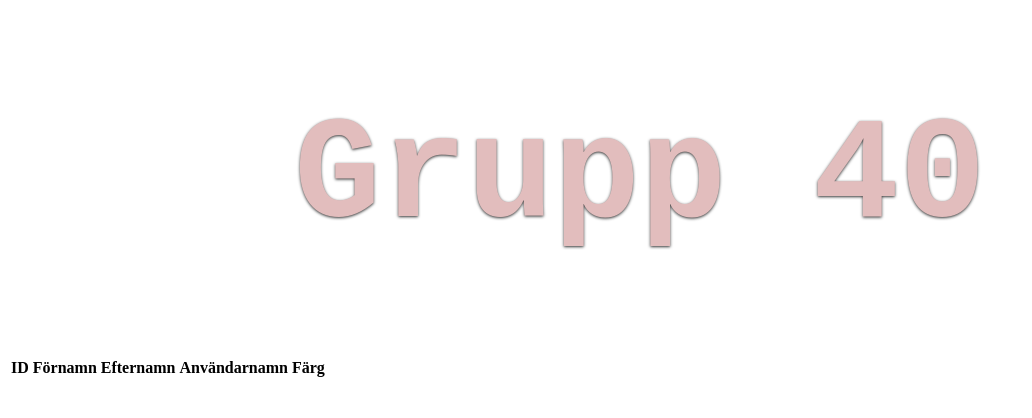
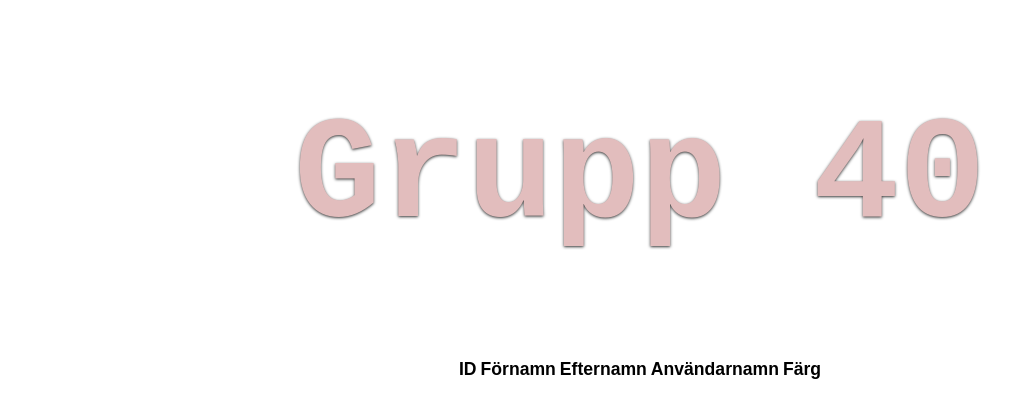
Before and after one commit to Kaffesumpet/gik339-40-labb2, a plain HTML site: page client/index.html in a window 1280 px wide. Shown: the whole page, without its empty margins (0-1032 px from the left). Drawn offline with Linux system fonts and the light colour scheme; no server answers.

Commit message:
CENTERING

```diff
--- a/client/script.js
+++ b/client/script.js
@@ -42,8 +42,12 @@ async function displayUsers() {
       userTable.appendChild(userRow);
     });
 
+    const section = document.createElement("section");
+    section.classList.add("user-section");
+    section.appendChild(userTable);
+
     const main = document.querySelector("main");
-    main.appendChild(userTable);
+    main.appendChild(section);
   } catch (error) {
     console.error("Error displaying users:", error);
   }
--- a/client/styles.css
+++ b/client/styles.css
@@ -8,5 +8,10 @@
   margin-bottom: 72px;
 }
 
-.user-table {
+.user-section {
+  display: flex;
+  justify-content: center;
+  align-items: center;
+  font-family: sans-serif; /* Oracle SQL font */
+  font-size: 1.1rem;
 }
--- a/server/package.json
+++ b/server/package.json
@@ -1,7 +1,6 @@
 {
   "name": "gik339-40-labb2",
   "version": "1.0.0",
-  "description": "",
   "main": "server.js",
   "scripts": {
     "test": "echo \"Error: no test specified\" && exit 1",
@@ -13,5 +12,6 @@
   "dependencies": {
     "express": "^4.18.2",
     "sqlite3": "^5.1.6"
-  }
+  },
+  "description": ""
 }
```
Also changed, not shown: server/server.js (line endings or trailing spaces).
